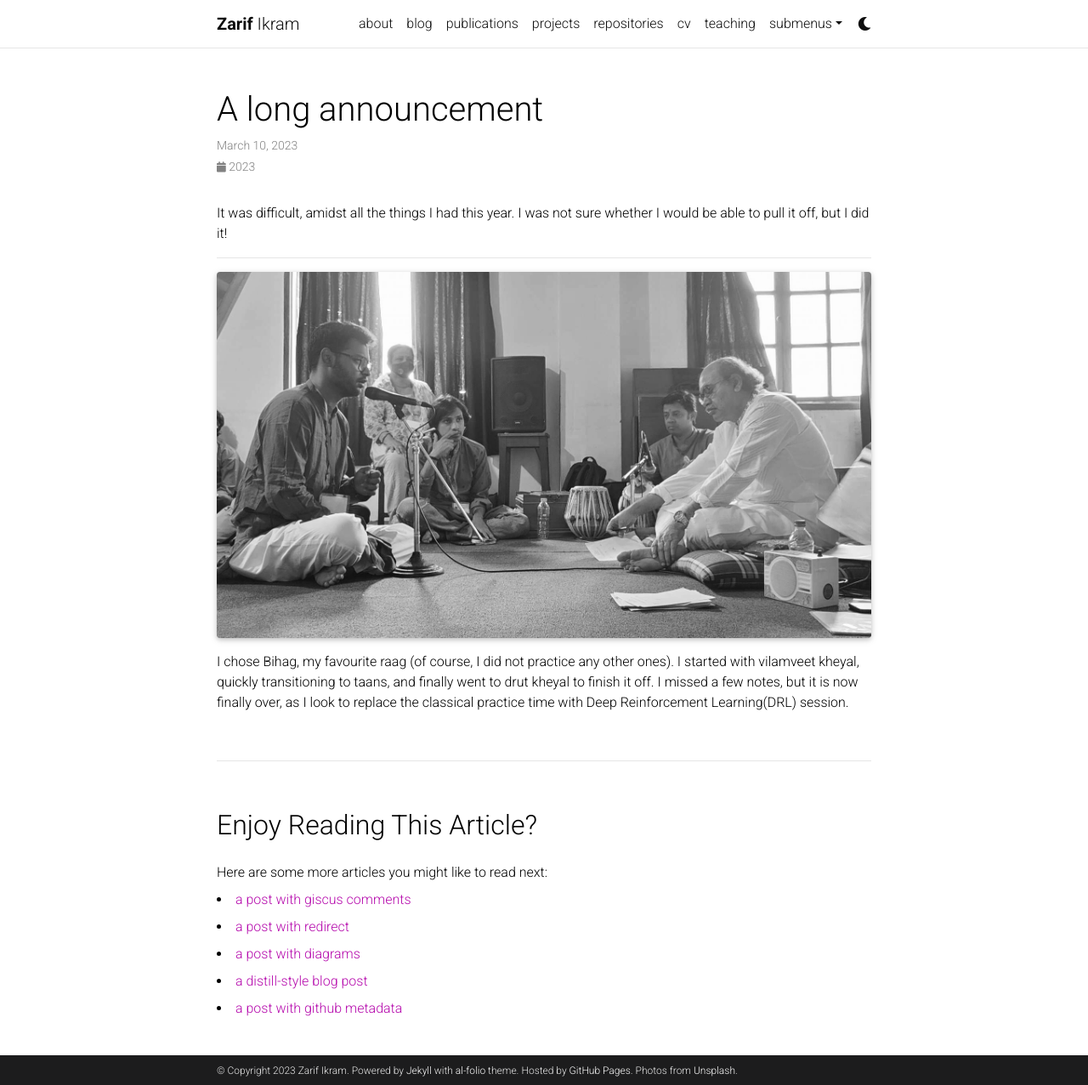
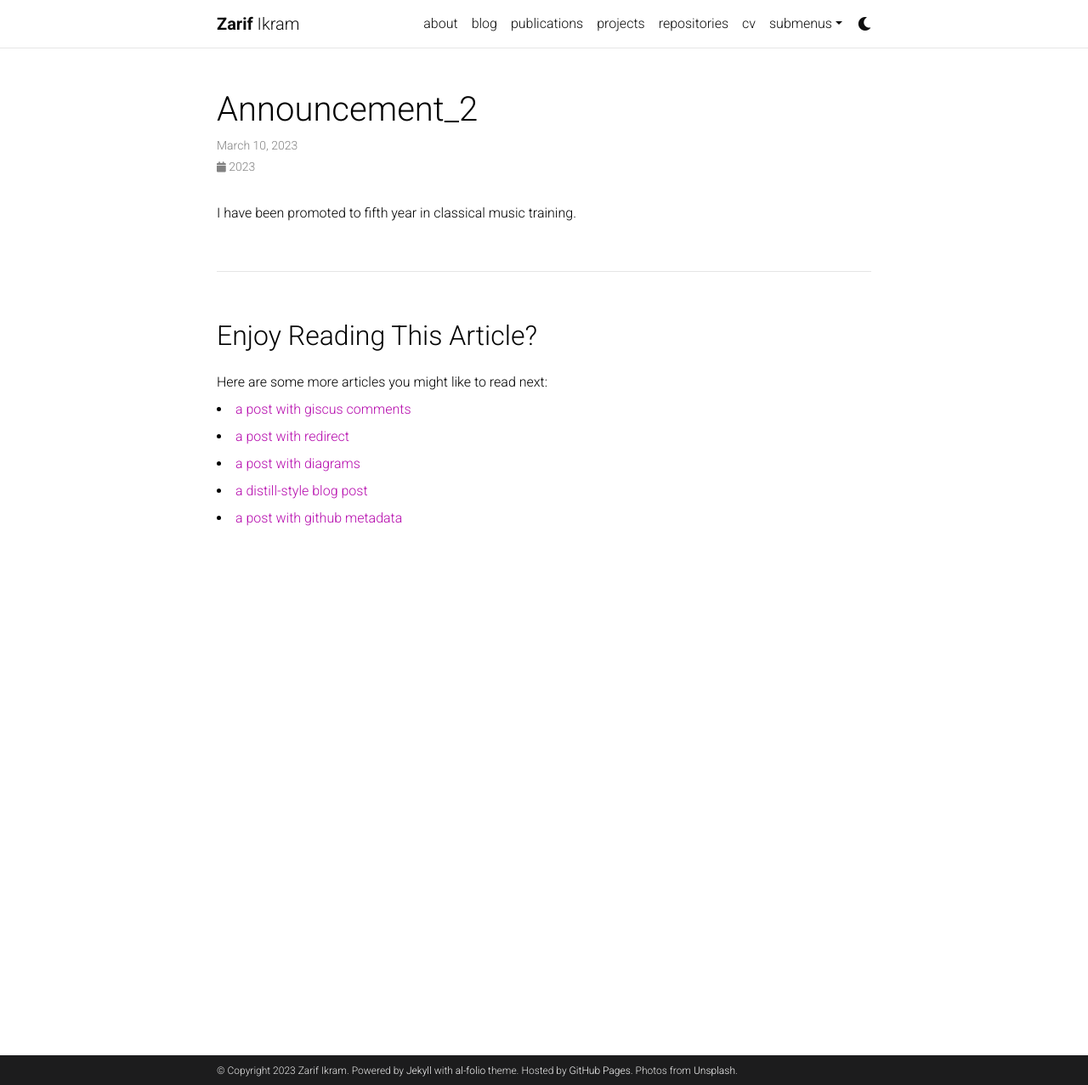
Before and after one commit to zarifikram/zarifikram.github.io, a Jekyll site: the page built from _news/announcement_2.md, in a window 1280 px wide and 1277 px high. Shown: the whole window at 85% size. Built offline with Jekyll 4.4.1, drawn with Linux system fonts in a browser that asks for light colours; full-size pictures stand in for the smaller copies a plugin makes; comment, search, counter and statistics services are not loaded; a style sheet for code colours, icons or effects is not loaded.

Commit message:
same change

```diff
--- a/_news/announcement_2.md
+++ b/_news/announcement_2.md
@@ -1,18 +1,7 @@
 ---
 layout: post
-title: A long announcement
 date: 2023-03-10 16:11:00-0400
-inline: false
+inline: true
 ---
 
-It was difficult, amidst all the things I had this year. I was not sure whether I would be able to pull it off, but I did it!
-
-***
-
-<div class="row mt-3">
-    <div class="col-sm mt-3 mt-md-0">
-        {% include figure.html path="assets/img/classical.jpg" class="img-fluid rounded z-depth-1" zoomable=true %}
-    </div>
-</div>
-
-I chose Bihag, my favourite raag (of course, I did not practice any other ones). I started with vilamveet kheyal, quickly transitioning to taans, and finally went to drut kheyal to finish it off. I missed a few notes, but it is now finally over, as I look to replace the classical practice time with Deep Reinforcement Learning(DRL) session.
+I have been promoted to fifth year in classical music training.
```
Also changed, not shown: _news/announcement_3.md (deleted, +0 -7 lines), _pages/about.md (+2 -0 lines), _pages/teaching.md (+1 -1 lines).
